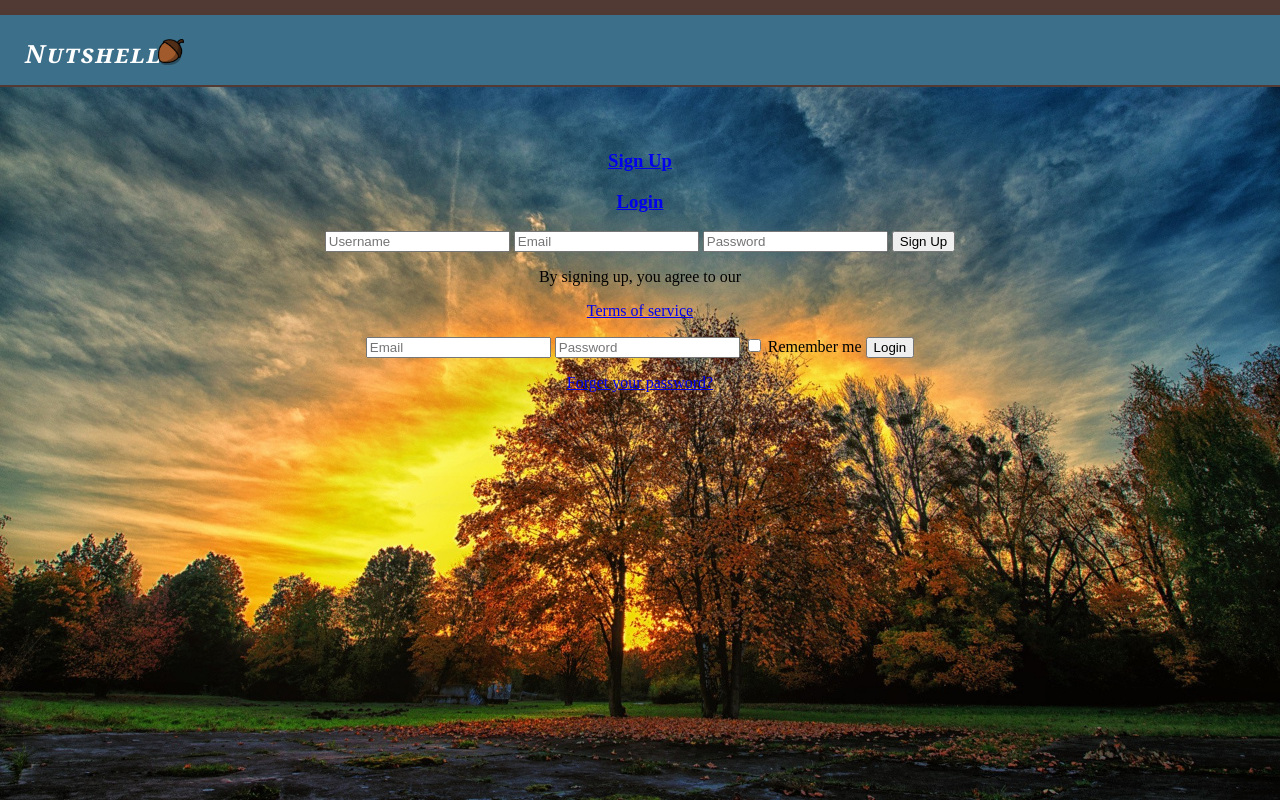
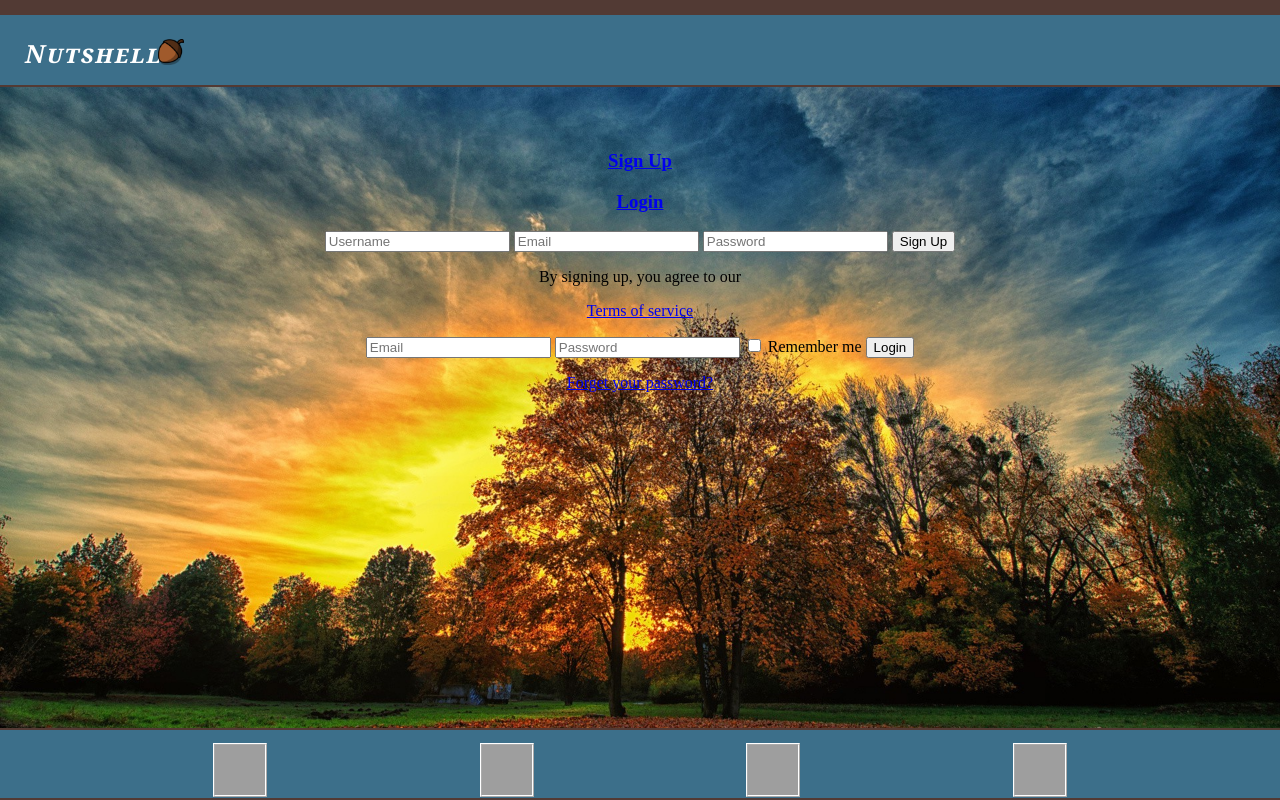
Before and after one commit to nss-day-cohort-38/nutshell-keen-kit-kats, a plain HTML site: page src/index.html in a window 1280 px wide. Drawn offline with Linux system fonts and the light colour scheme; grey boxes are pictures that could not be loaded.

Commit message:
created footer with github avatars that link to our individual github pages

```diff
--- a/src/index.html
+++ b/src/index.html
@@ -55,6 +55,22 @@
 
   </div>
 
+ <footer id="footerContainer">
+   <a href="https://github.com/alyssanycum"><img class="githubImageLinks"
+   src="https://avatars1.githubusercontent.com/u/59579703?s=400&v=4"
+   height="50" width="50" alt="Alyssa
+   Nycum's Github Avatar as a link"></a>
+   <a href="https://github.com/HalcyonVagabond"><img class="githubImageLinks"
+   src="https://avatars0.githubusercontent.com/u/49670648?s=400&v=4" height="50" width="50" alt="Jeremy
+   Mattingly's Github Avatar as a link"></a>
+   <a href="https://github.com/MurdockDM"><img class="githubImageLinks"
+   src="https://avatars2.githubusercontent.com/u/22229547?s=460&v=4" height="50" width="50" alt="Dustin
+   Murdock's Github Avatar as a link"></a>
+   <a href="https://github.com/MattCrook"><img class="githubImageLinks"
+   src="https://avatars2.githubusercontent.com/u/55410893?s=460&v=4" height="50" width="50" alt="Matt
+   Crook's GitHub Avatar as a link"></a>
+ </footer>
+
   <script type="module" src="./scripts/main.js"></script>
 </body>
 
--- a/src/styles/main.css
+++ b/src/styles/main.css
@@ -171,6 +171,7 @@ nav button:hover {
 #mainContainer {
   margin-top: 115px;
   text-align: center;
+  margin-bottom: 15%;
 }
 
 /*            Styling for welcome messages                  */
@@ -464,3 +465,21 @@ nav button:hover {
 /* ******************************************************** */
 /*                Begin Footer Styling                      */
 /* ******************************************************** */
+#footerContainer {
+  display: flex;
+  flex-direction: row;
+  justify-content: space-evenly;
+  background-color: var(--deepBlue);
+  border-top: 2px solid var(--darkLiver);
+  border-bottom: 2px solid var(--darkLiver);
+  height: 55px;
+  width: 100%;
+  bottom: 0;
+  left: 0;
+  position: fixed;
+  padding-top: 1%;
+}
+
+.githubImageLinks {
+  border: ridge 2px white;
+}
```
